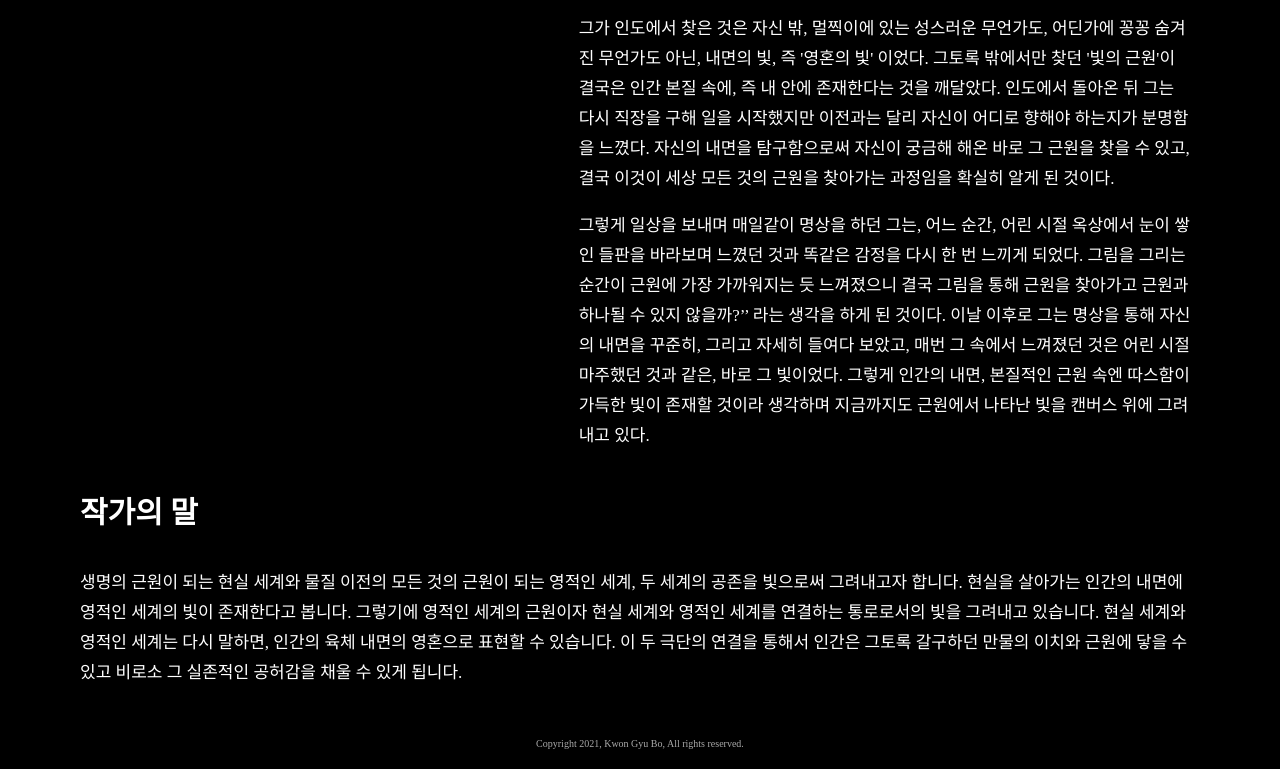
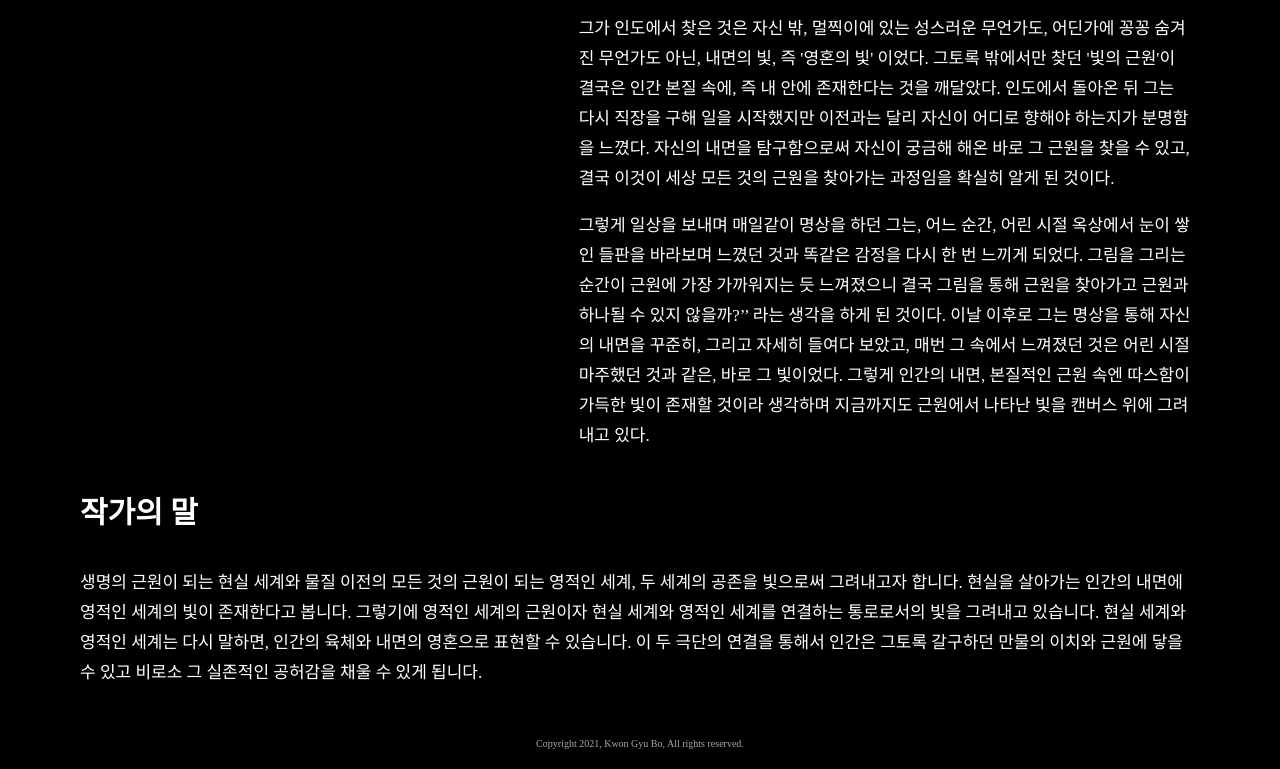
Before and after one commit to kwongyubo/kwongyubo, a plain HTML site: page biography.html in a window 1280 px wide. Shown: the part 999-1768 px from the top of the page. Drawn offline with Linux system fonts and the light colour scheme; a web font is replaced by a local one.

Commit message:
Update biography.html

```diff
--- a/biography.html
+++ b/biography.html
@@ -35,7 +35,7 @@
   </div>
   <div class="biotext2">
     <div class="biohead2"> 작가의 말</div>
-    <p>생명의 근원이 되는 현실 세계와 물질 이전의 모든 것의 근원이 되는 영적인 세계, 두 세계의 공존을 빛으로써 그려내고자 합니다. 현실을 살아가는 인간의 내면에 영적인 세계의 빛이 존재한다고 봅니다. 그렇기에 영적인 세계의 근원이자 현실 세계와 영적인 세계를 연결하는 통로로서의 빛을 그려내고 있습니다. 현실 세계와 영적인 세계는 다시 말하면, 인간의 육체 내면의 영혼으로 표현할 수 있습니다. 이 두 극단의 연결을 통해서 인간은 그토록 갈구하던 만물의 이치와 근원에 닿을 수 있고 비로소 그 실존적인 공허감을 채울 수 있게 됩니다.</p>
+    <p>생명의 근원이 되는 현실 세계와 물질 이전의 모든 것의 근원이 되는 영적인 세계, 두 세계의 공존을 빛으로써 그려내고자 합니다. 현실을 살아가는 인간의 내면에 영적인 세계의 빛이 존재한다고 봅니다. 그렇기에 영적인 세계의 근원이자 현실 세계와 영적인 세계를 연결하는 통로로서의 빛을 그려내고 있습니다. 현실 세계와 영적인 세계는 다시 말하면, 인간의 육체와 내면의 영혼으로 표현할 수 있습니다. 이 두 극단의 연결을 통해서 인간은 그토록 갈구하던 만물의 이치와 근원에 닿을 수 있고 비로소 그 실존적인 공허감을 채울 수 있게 됩니다.</p>
     </div>
 
 
```
